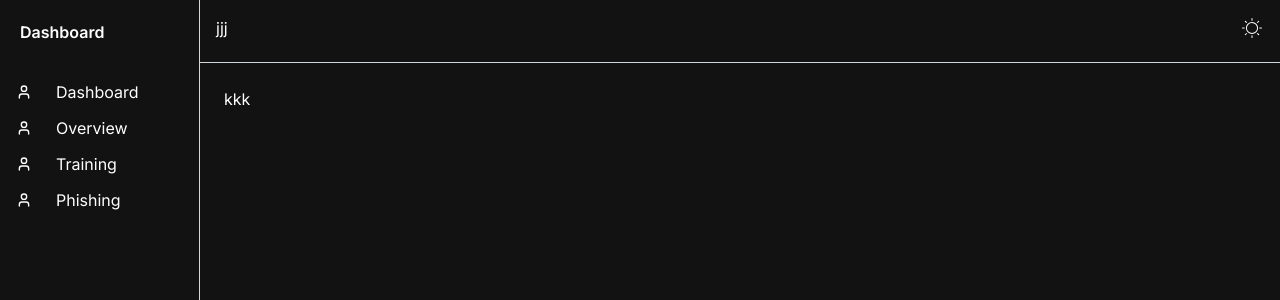
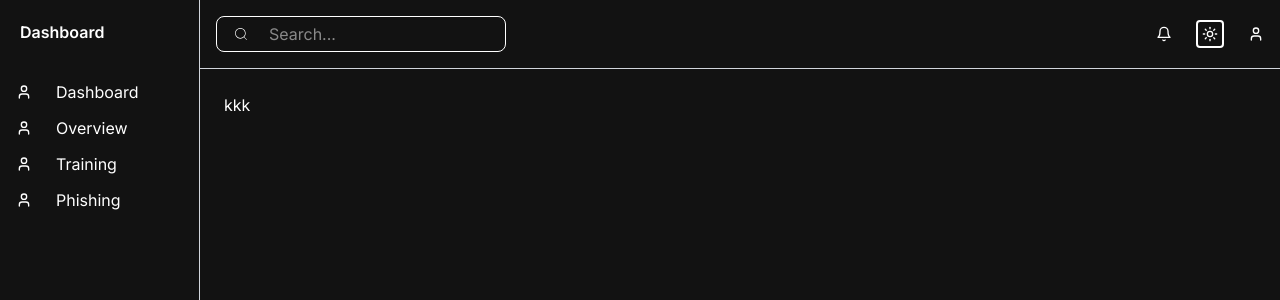
Before and after one commit to karmilan/app-dev-dashboard, a Next.js app: page / in a window 1280 px wide. Shown: the top 300 px of the page. Built offline with nearby package versions, Linux system fonts and the light colour scheme.

Commit message:
Refactor layout and  add IconButton, and implement SearchBar

```diff
--- a/src/app/layout.tsx
+++ b/src/app/layout.tsx
@@ -1,5 +1,5 @@
-import Sidebar from "@/components/ui/Sidebar";
-import Topbar from "@/components/ui/Topbar";
+import Sidebar from "@/components/Sidebar";
+import Topbar from "@/components/Topbar";
 import ThemeProvider from "@/context/ThemeProvider";
 import type { Metadata } from "next";
 import { Inter } from "next/font/google";
@@ -8,8 +8,7 @@ import "./globals.css";
 const inter = Inter({ subsets: ["latin"] });
 
 export const metadata: Metadata = {
-  title: "Create Next App",
-  description: "Generated by create next app",
+  title: "App-Dev-Dashboard",
 };
 
 export default function RootLayout({
--- a/src/components/ui/Sidebar.tsx
+++ b/src/components/Sidebar.tsx
@@ -14,7 +14,7 @@ const Sidebar = () => {
         <h1 className="font-semibold text-md">Dashboard</h1>
       </div>
 
-      <nav className="flex flex-col justify-center p-4 space-y-3 ">
+      <nav className="flex flex-col justify-center p-4 space-y-3">
         {menu.map((item) => (
           <Link href={item.href} key={item.name} className="flex items-center">
             <item.icon className="mr-6 h-4 w-4" />
--- /dev/null
+++ b/src/components/Topbar.tsx
@@ -0,0 +1,20 @@
+"use client";
+
+import { LuBell, LuUser } from "react-icons/lu";
+import SearchBar from "./ui/SearchBar";
+import ThemeToggle from "./ui/ThemeToggle";
+
+const Topbar = () => {
+  return (
+    <header className="flex justify-between p-4 border-b border-gray-300">
+      <SearchBar />
+      <div className="flex items-center space-x-6">
+        <LuBell className="w-4 h-4" />
+        <ThemeToggle />
+        <LuUser className="w-4 h-4" />
+      </div>
+    </header>
+  );
+};
+
+export default Topbar;
--- /dev/null
+++ b/src/components/ui/IconButton.tsx
@@ -0,0 +1,24 @@
+import React from "react";
+
+type IconButtonProps = {
+  onClick?: () => void;
+  children: React.ReactNode;
+};
+
+const IconButton: React.FC<IconButtonProps> = ({
+  onClick,
+  children,
+  ...props
+}) => {
+  return (
+    <button
+      onClick={onClick}
+      className="p-1 border-2 rounded cursor-pointer"
+      {...props}
+    >
+      {children}
+    </button>
+  );
+};
+
+export default IconButton;
--- /dev/null
+++ b/src/components/ui/SearchBar.tsx
@@ -0,0 +1,21 @@
+import { CiSearch } from "react-icons/ci";
+
+const SearchBar = () => {
+  return (
+    <div className="flex justify-center items-center border rounded-lg px-4 h-9">
+      {/* <div className="relative"> */}
+      <div className="">
+        <CiSearch />
+      </div>
+      <input
+        type="text"
+        className="h-9 w-60 pr-8 pl-5 rounded focus:shadow-none focus:outline-none"
+        placeholder="Search..."
+      />
+
+      {/* </div> */}
+    </div>
+  );
+};
+
+export default SearchBar;
--- a/src/components/ui/ThemeToggle.tsx
+++ b/src/components/ui/ThemeToggle.tsx
@@ -1,7 +1,8 @@
 // "use client";
 import { useTheme } from "next-themes";
 import { useEffect, useState } from "react";
-import { CiDark, CiLight } from "react-icons/ci";
+import { LuMoon, LuSun } from "react-icons/lu";
+import IconButton from "./IconButton";
 
 const ThemeToggle = () => {
   const { theme, setTheme } = useTheme();
@@ -16,13 +17,13 @@ const ThemeToggle = () => {
   return (
     <div>
       {theme === "dark" ? (
-        <button onClick={() => setTheme("light")} className="cursor-pointer">
-          <CiLight className="w-6 h-6" />
-        </button>
+        <IconButton onClick={() => setTheme("light")}>
+          <LuSun className="w-4 h-4" />
+        </IconButton>
       ) : (
-        <button onClick={() => setTheme("dark")} className="cursor-pointer">
-          <CiDark className="w-6 h-6" />
-        </button>
+        <IconButton onClick={() => setTheme("dark")}>
+          <LuMoon className="w-4 h-4" />
+        </IconButton>
       )}
     </div>
   );
--- a/src/components/ui/Topbar.tsx
+++ /dev/null
@@ -1,15 +0,0 @@
-"use client";
-import ThemeToggle from "./ThemeToggle";
-
-const Topbar = () => {
-  return (
-    <header className="flex justify-between p-4 border-b border-gray-300">
-      <div>jjj</div>
-      <div>
-        <ThemeToggle />
-      </div>
-    </header>
-  );
-};
-
-export default Topbar;
```
